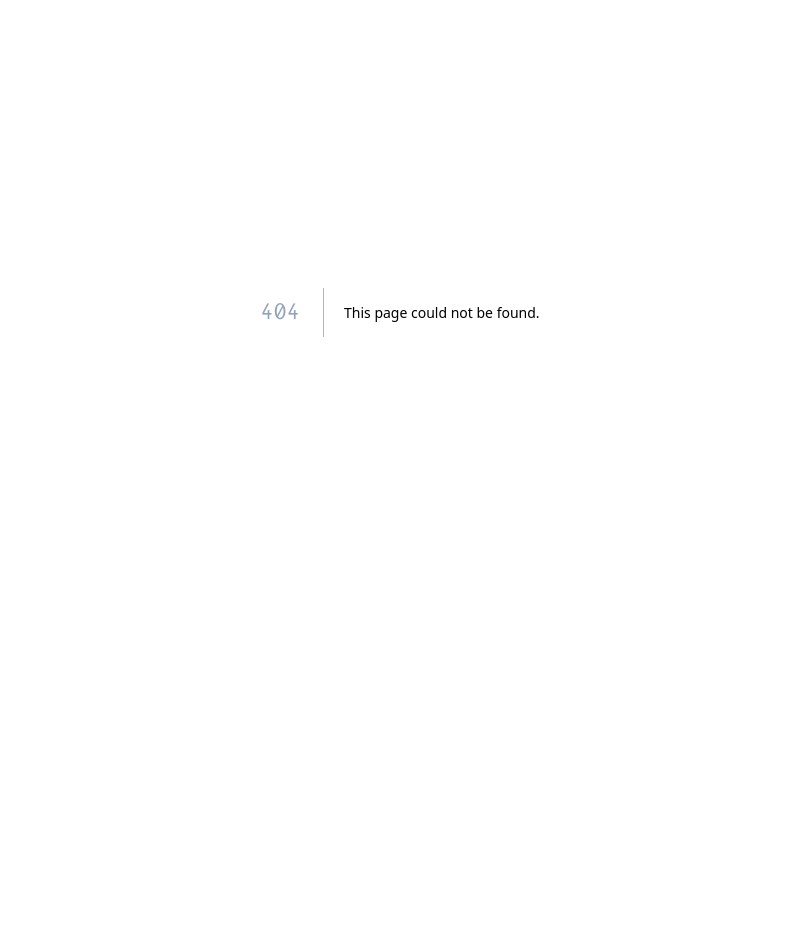
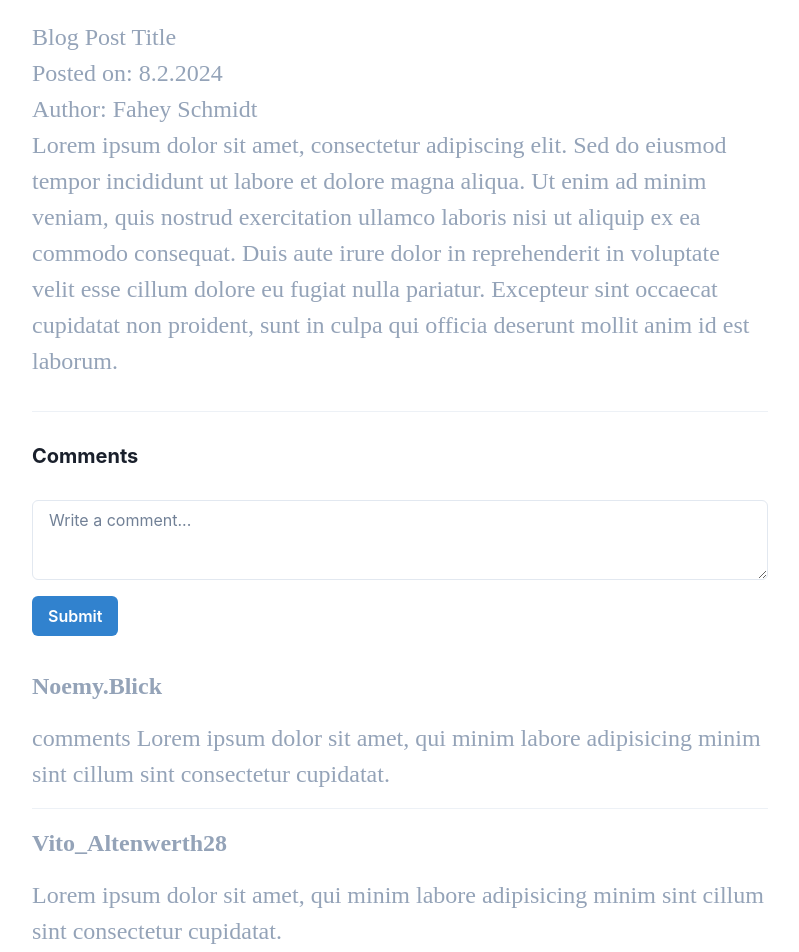
Before and after one commit to RauliYoung/QLimax, a Next.js app: page /blogpage in a window 1280 px wide. Before the commit this address had no page. Shown: the part 220-1172 px from the top of the page, without its empty margins (240-1039 px from the left). Before the commit the page ends 932 px from the top, so only its background shows below. Built offline with nearby package versions, Linux system fonts and the light colour scheme; a web font is replaced by a local one.

Commit message:
blogpost reading page

```diff
--- /dev/null
+++ b/src/app/blogpage/page.tsx
@@ -0,0 +1,56 @@
+'use client'
+import React from 'react';
+import {
+  Box,
+  Container,
+  Heading,
+  Text,
+  VStack,
+  Divider,
+  Button,
+  Textarea,
+} from '@chakra-ui/react';
+import {useState} from 'react';
+
+const BlogPostPage = () => {
+
+  const date = new Date().toLocaleDateString( 'fi-FI');
+  const [isSubmitting]= useState(false);
+
+  return (
+    <Container maxW="container.md" py={8}>
+      <VStack spacing={8} alignItems="flex-start">
+        <Heading>BLOGPOST</Heading>
+        <Text>
+          <h2>Blog Post Title</h2>
+          <p>Posted on: {date}</p>
+          <p>Author: Fahey Schmidt</p>
+            <p>
+              Lorem ipsum dolor sit amet, consectetur adipiscing elit. Sed do
+              eiusmod tempor incididunt ut labore et dolore magna aliqua. Ut
+              enim ad minim veniam, quis nostrud exercitation ullamco laboris
+              nisi ut aliquip ex ea commodo consequat. Duis aute irure dolor in
+              reprehenderit in voluptate velit esse cillum dolore eu fugiat nulla
+              pariatur. Excepteur sint occaecat cupidatat non proident, sunt in
+              culpa qui officia deserunt mollit anim id est laborum.
+            </p>
+        </Text>
+        <Divider />
+        <Heading size="md">Comments</Heading>
+        <Box w="full">
+          <Textarea placeholder="Write a comment..." mb={4} />
+          <Button colorScheme="blue"  isLoading={isSubmitting} loadingText='Submitting' spinnerPlacement='start'>Submit</Button>
+        </Box>
+        <VStack spacing={4} alignItems="flex-start" w="full">
+          <Text fontWeight="bold">Noemy.Blick</Text>
+          <Text>comments Lorem ipsum dolor sit amet, qui minim labore adipisicing minim sint cillum sint consectetur cupidatat.</Text>
+          <Divider />
+          <Text fontWeight="bold">Vito_Altenwerth28</Text>
+          <Text>Lorem ipsum dolor sit amet, qui minim labore adipisicing minim sint cillum sint consectetur cupidatat.</Text>
+        </VStack>
+      </VStack>
+    </Container>
+  );
+};
+
+export default BlogPostPage;
```
Also changed, not shown: src/app/components/authModals/authModals.tsx (+14 -12 lines).
